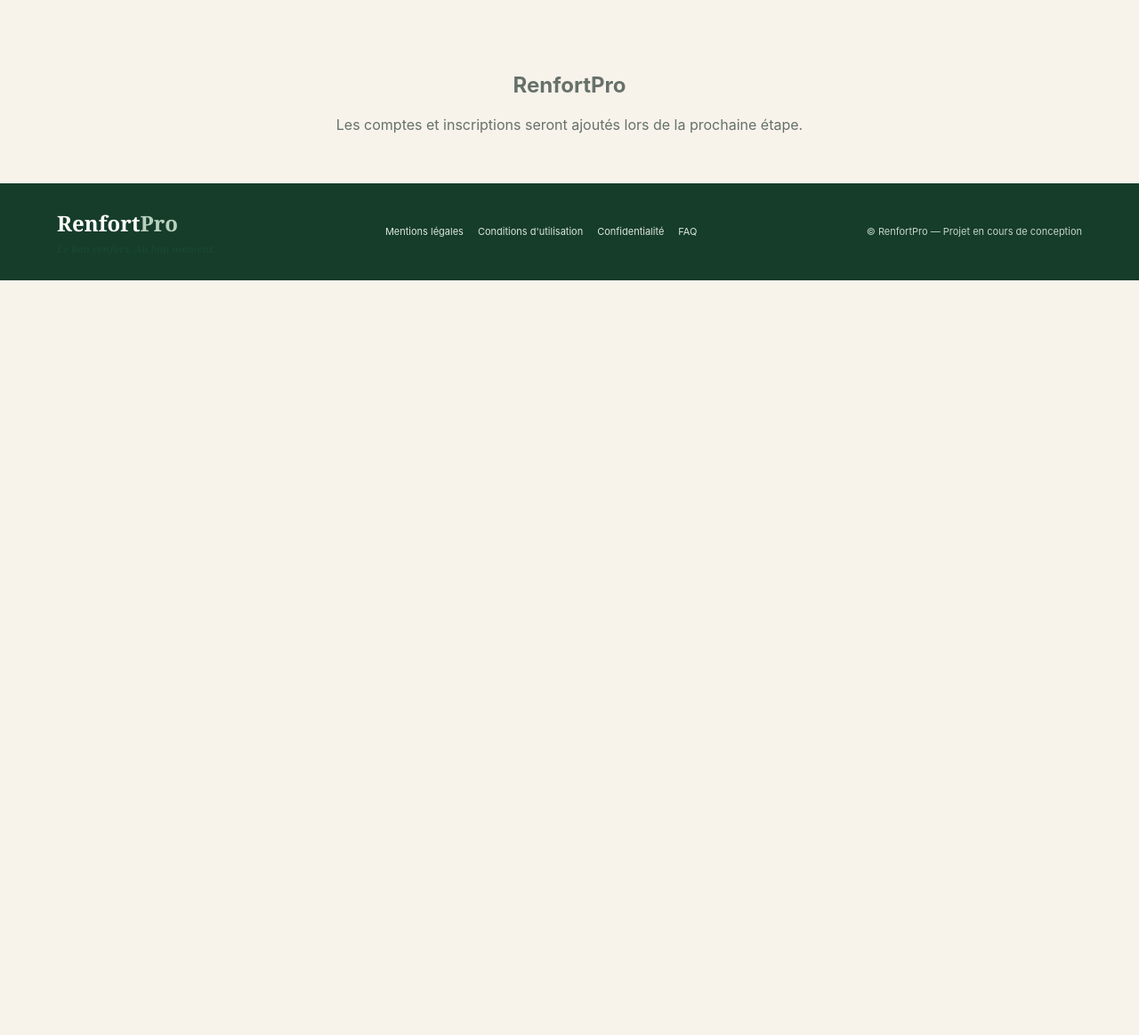
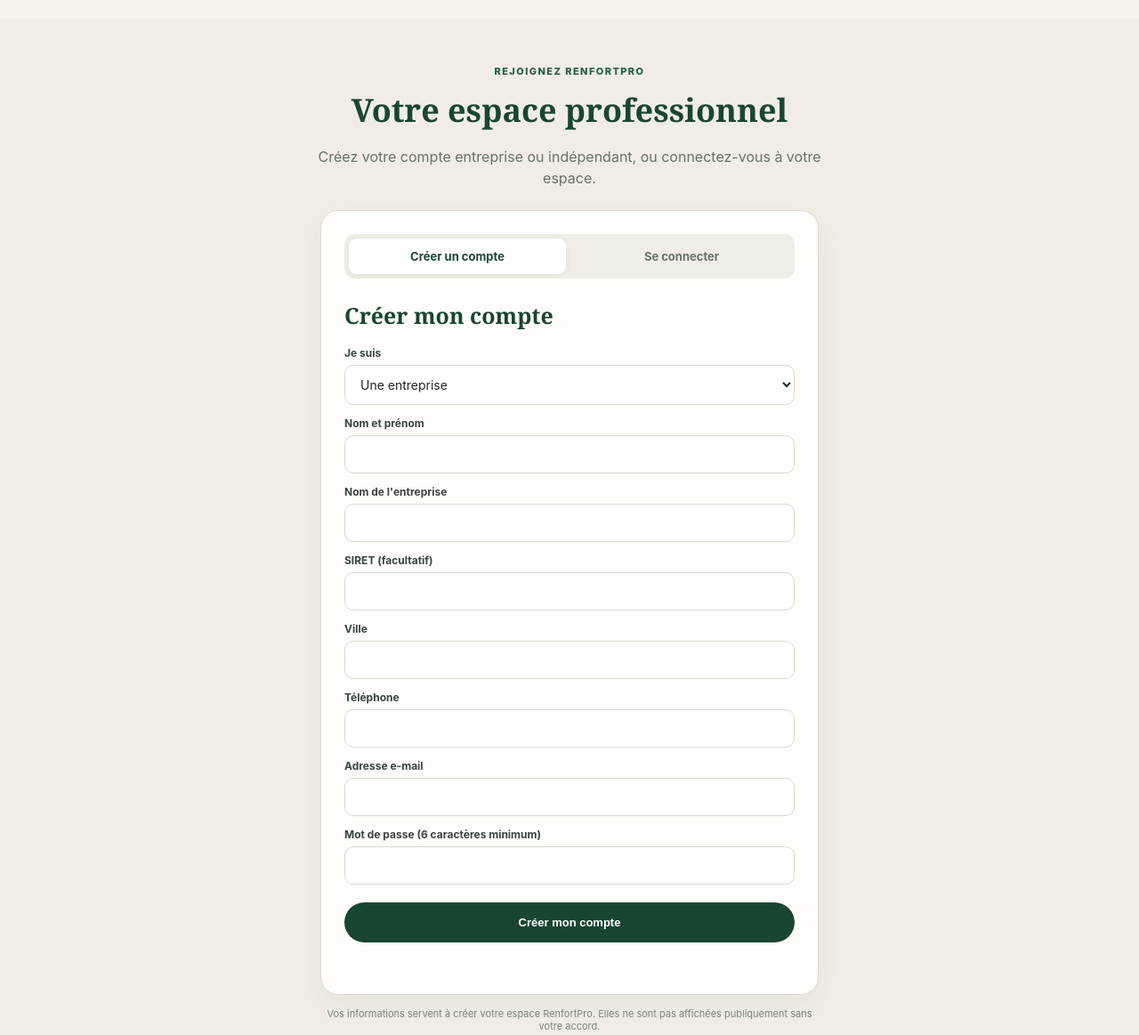
Before and after one commit to franck34300/RenfortPro, a plain HTML site: page index.html in a window 1280 px wide. Shown: the part 2700-3863 px from the top of the page at 89% size. Before the commit the page ends 3015 px from the top, so only its background shows below. Drawn offline with nearby package versions, Linux system fonts and the light colour scheme.

Commit message:
Ajoute les formulaires d'inscription et connexion RenfortPro

```diff
--- a/index.html
+++ b/index.html
@@ -45,7 +45,51 @@
     </section>
     <section class="pricing" id="tarifs"><div class="price-business"><p class="eyebrow">Pour les entreprises</p><div class="price">10 € <small>/ mois</small></div><p>Sans engagement · Résiliable à tout moment</p><ul><li>Publication de missions</li><li>Recherche de professionnels</li><li>Accès aux profils et compétences</li><li>Contact direct</li><li>Aucune commission</li></ul><a class="button button-light" href="#connexion">Créer un compte entreprise →</a></div><div class="price-independent"><p class="eyebrow">Pour les indépendants</p><div class="price">0 €</div><p>Inscription gratuite</p><ul><li>Profil professionnel</li><li>Présentation des compétences</li><li>Accès aux missions</li><li>Candidatures sans frais</li></ul><a class="button button-outline" href="#connexion">Créer mon profil →</a></div></section>
     <section class="partner-banner" id="partenaires"><div class="partner-icon">📣</div><div><h2>Vous êtes une entreprise ou un partenaire ?</h2><p>Réservez un espace publicitaire et faites connaître votre activité.</p></div><a class="button button-dark" href="#connexion">En savoir plus →</a></section>
-    <section class="login-placeholder" id="connexion"><h2>RenfortPro</h2><p>Les comptes et inscriptions seront ajoutés lors de la prochaine étape.</p></section>
+        <section class="auth-section" id="connexion">
+      <div class="auth-heading">
+        <p class="eyebrow">Rejoignez RenfortPro</p>
+        <h2>Votre espace professionnel</h2>
+        <p>Créez votre compte entreprise ou indépendant, ou connectez-vous à votre espace.</p>
+      </div>
+      <div class="auth-card">
+        <div class="auth-tabs">
+          <button type="button" class="auth-tab active" id="show-signup">Créer un compte</button>
+          <button type="button" class="auth-tab" id="show-login">Se connecter</button>
+        </div>
+        <form id="signup-form" class="auth-form">
+          <h3>Créer mon compte</h3>
+          <label for="account-type">Je suis</label>
+          <select id="account-type" required><option value="entreprise">Une entreprise</option><option value="independant">Un indépendant</option></select>
+          <label for="signup-name">Nom et prénom</label><input id="signup-name" autocomplete="name" required>
+          <div id="company-fields">
+            <label for="company-name">Nom de l'entreprise</label><input id="company-name" autocomplete="organization">
+            <label for="company-siret">SIRET (facultatif)</label><input id="company-siret" inputmode="numeric" maxlength="14">
+          </div>
+          <div id="independent-fields" hidden>
+            <label for="independent-skills">Vos compétences / métiers</label><input id="independent-skills" placeholder="Ex. soudure, électricité, manutention">
+            <label for="independent-description">Présentation</label><textarea id="independent-description" rows="4" placeholder="Présentez votre expérience et vos services"></textarea>
+          </div>
+          <label for="signup-city">Ville</label><input id="signup-city" autocomplete="address-level2" required>
+          <label for="signup-phone">Téléphone</label><input id="signup-phone" type="tel" autocomplete="tel">
+          <label for="signup-email">Adresse e-mail</label><input id="signup-email" type="email" autocomplete="email" required>
+          <label for="signup-password">Mot de passe (6 caractères minimum)</label><input id="signup-password" type="password" autocomplete="new-password" minlength="6" required>
+          <button class="button button-dark auth-submit" type="submit">Créer mon compte</button>
+          <p id="signup-message" class="auth-message" role="status"></p>
+        </form>
+        <form id="login-form" class="auth-form" hidden>
+          <h3>Connexion</h3>
+          <label for="login-email">Adresse e-mail</label><input id="login-email" type="email" autocomplete="email" required>
+          <label for="login-password">Mot de passe</label><input id="login-password" type="password" autocomplete="current-password" required>
+          <button class="button button-dark auth-submit" type="submit">Me connecter</button>
+          <p id="login-message" class="auth-message" role="status"></p>
+        </form>
+        <div id="account-panel" class="account-panel" hidden>
+          <h3 id="account-welcome">Bienvenue !</h3><dl id="account-details"></dl>
+          <button type="button" class="button button-outline auth-submit" id="logout-button">Se déconnecter</button>
+        </div>
+      </div>
+      <p class="auth-privacy">Vos informations servent à créer votre espace RenfortPro. Elles ne sont pas affichées publiquement sans votre accord.</p>
+    </section>
   </main>
   <footer><div class="footer-brand">Renfort<span>Pro</span><small>Le bon renfort. Au bon moment.</small></div><nav><a href="#">Mentions légales</a><a href="#">Conditions d'utilisation</a><a href="#">Confidentialité</a><a href="#">FAQ</a></nav><small>© RenfortPro — Projet en cours de conception</small></footer>
   <script src="https://cdn.jsdelivr.net/npm/@supabase/supabase-js@2.57.0/dist/umd/supabase.min.js"></script>
```
